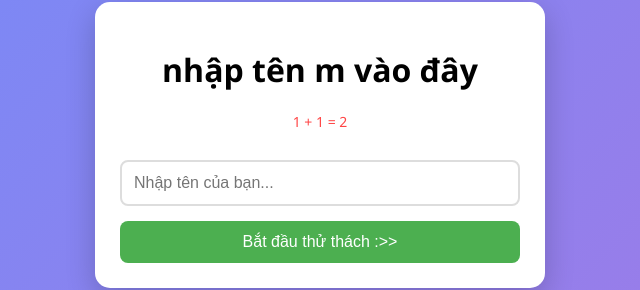
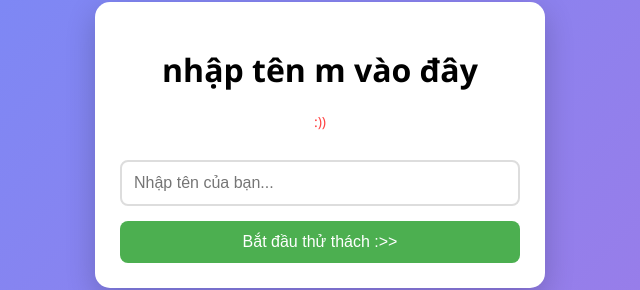
Before and after one commit to sigma-meme/Dungdepzai1, a plain HTML site: page index.html in a window 1280 px wide. Shown: the part 255-545 px from the top of the page, 320-960 px from the left. Drawn offline with Linux system fonts and the light colour scheme.

Commit message:
Update index.html

```diff
--- a/index.html
+++ b/index.html
@@ -204,7 +204,7 @@
   <div id="name-screen">
     <div class="name-card">
       <h1>nhập tên m vào đây </h1>
-      <p class="warning">1 + 1 = 2</p>
+      <p class="warning">:))</p>
       <input type="text" id="name-input" placeholder="Nhập tên của bạn...">
       <button id="start-btn">Bắt đầu thử thách :>></button>
     </div>
```
